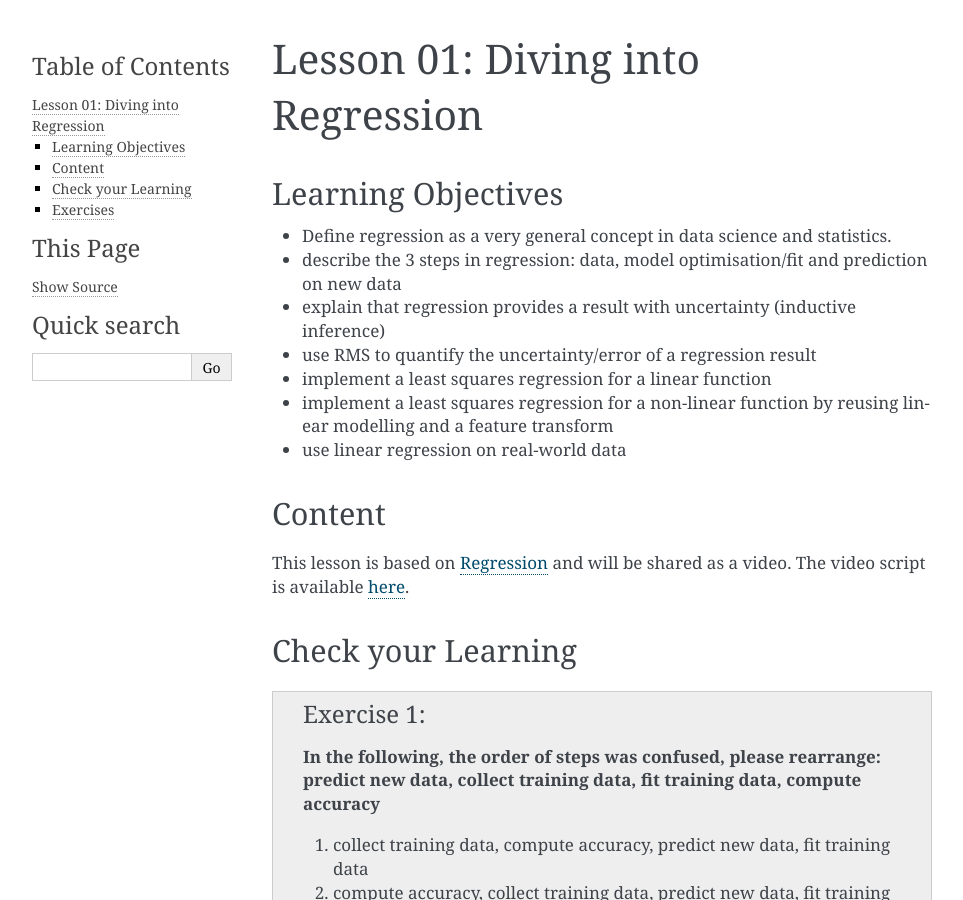
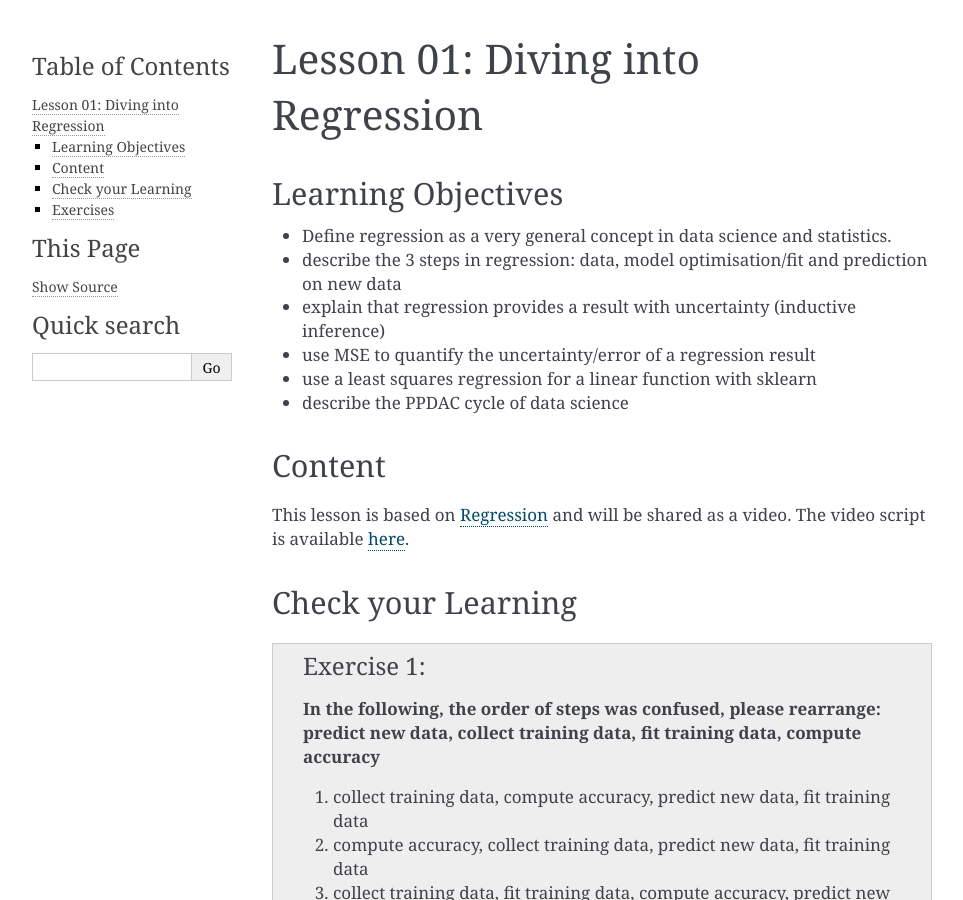
Before and after one commit to deeplearning540/deeplearning540.github.io, a Sphinx documentation site: the page built from source/lesson01/content.rst, in a window 1280 px wide and 900 px high. Shown: the whole window, without its empty margins (148-1111 px from the left). Built offline with Sphinx 7.4.7, drawn with Linux system fonts in a browser that asks for light colours.

Commit message:
learning objectives of lesson01 aligned with video

```diff
--- a/source/lesson01/content.rst
+++ b/source/lesson01/content.rst
@@ -7,10 +7,9 @@ Learning Objectives
 * Define regression as a very general concept in data science and statistics.
 * describe the 3 steps in regression: data, model optimisation/fit and prediction on new data
 * explain that regression provides a result with uncertainty (inductive inference)
-* use RMS to quantify the uncertainty/error of a regression result
-* implement a least squares regression for a linear function
-* implement a least squares regression for a non-linear function by reusing linear modelling and a feature transform
-* use linear regression on real-world data
+* use MSE to quantify the uncertainty/error of a regression result
+* use a least squares regression for a linear function with sklearn
+* describe the PPDAC cycle of data science
 
 
 Content
```
